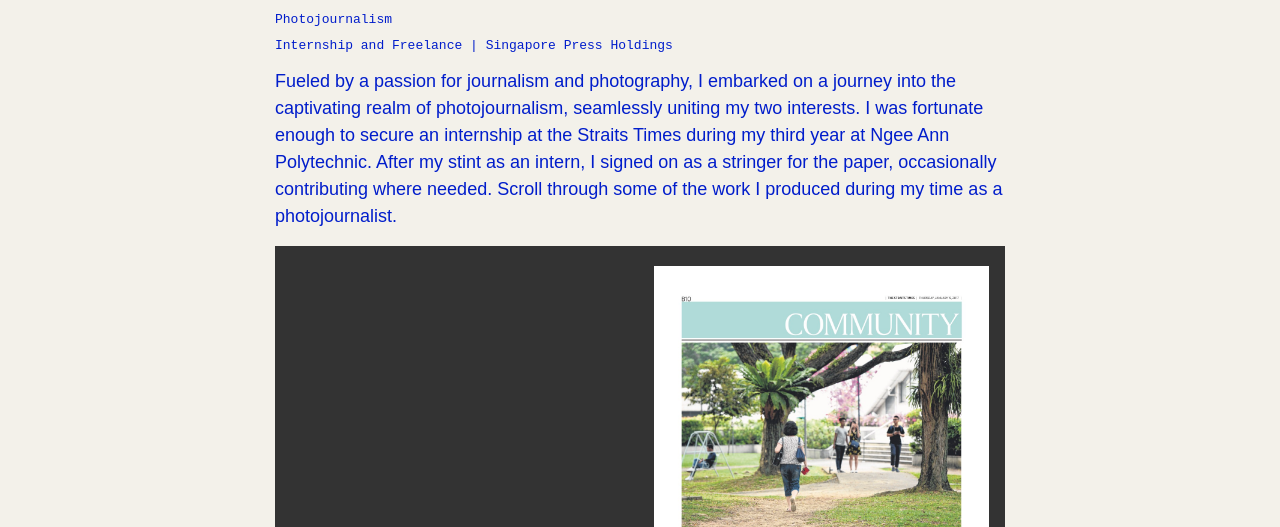
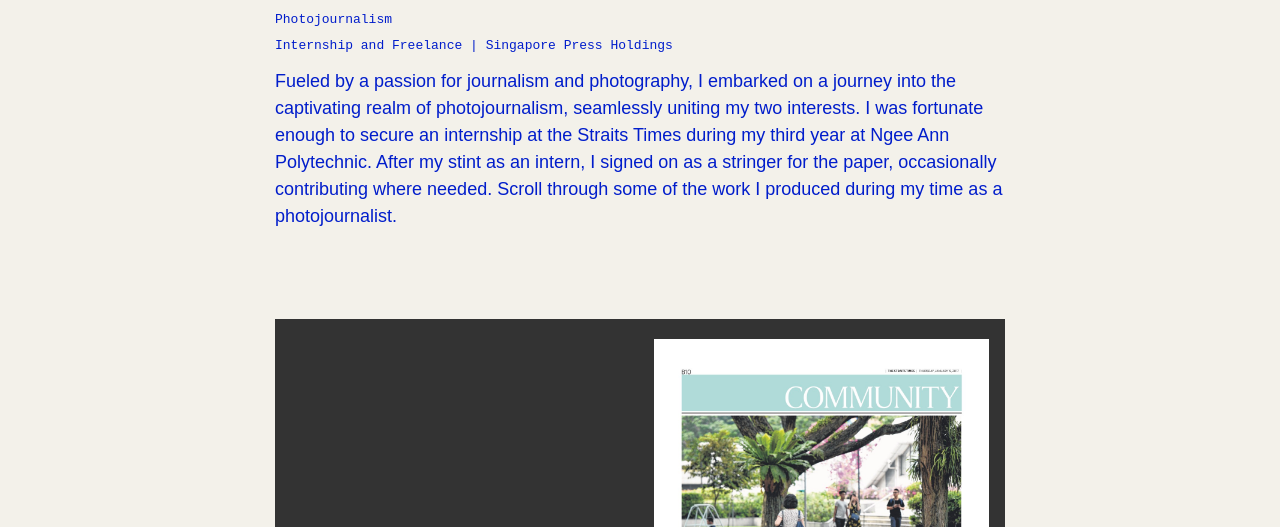
Before and after one commit to NivashJ/NJX-Portfolio, a plain HTML site: page project-pages/st.html in a window 1280 px wide. Shown: the part 273-800 px from the top of the page. Drawn offline with Linux system fonts and the light colour scheme; a web font is replaced by a local one.

Commit message:
st_padding

```diff
--- a/project-pages/st.html
+++ b/project-pages/st.html
@@ -86,7 +86,7 @@
       -->
         <div id="project-details">
        <!-- <div class="subheader-text">Project Details / Background</div> -->
-        <div class="project-details-content">
+        <div class="project-details-content" style="padding-bottom: 10%;">
           <div class="body-text">Fueled by a passion for journalism and photography, I embarked on a journey into the captivating realm of photojournalism, seamlessly uniting my two interests. I was fortunate enough to secure an internship at the Straits Times during my third year at Ngee Ann Polytechnic. After my stint as an intern, I signed on as a stringer for the paper, occasionally contributing where needed.
 
             Scroll through some of the work I produced during my time as a photojournalist.
```
